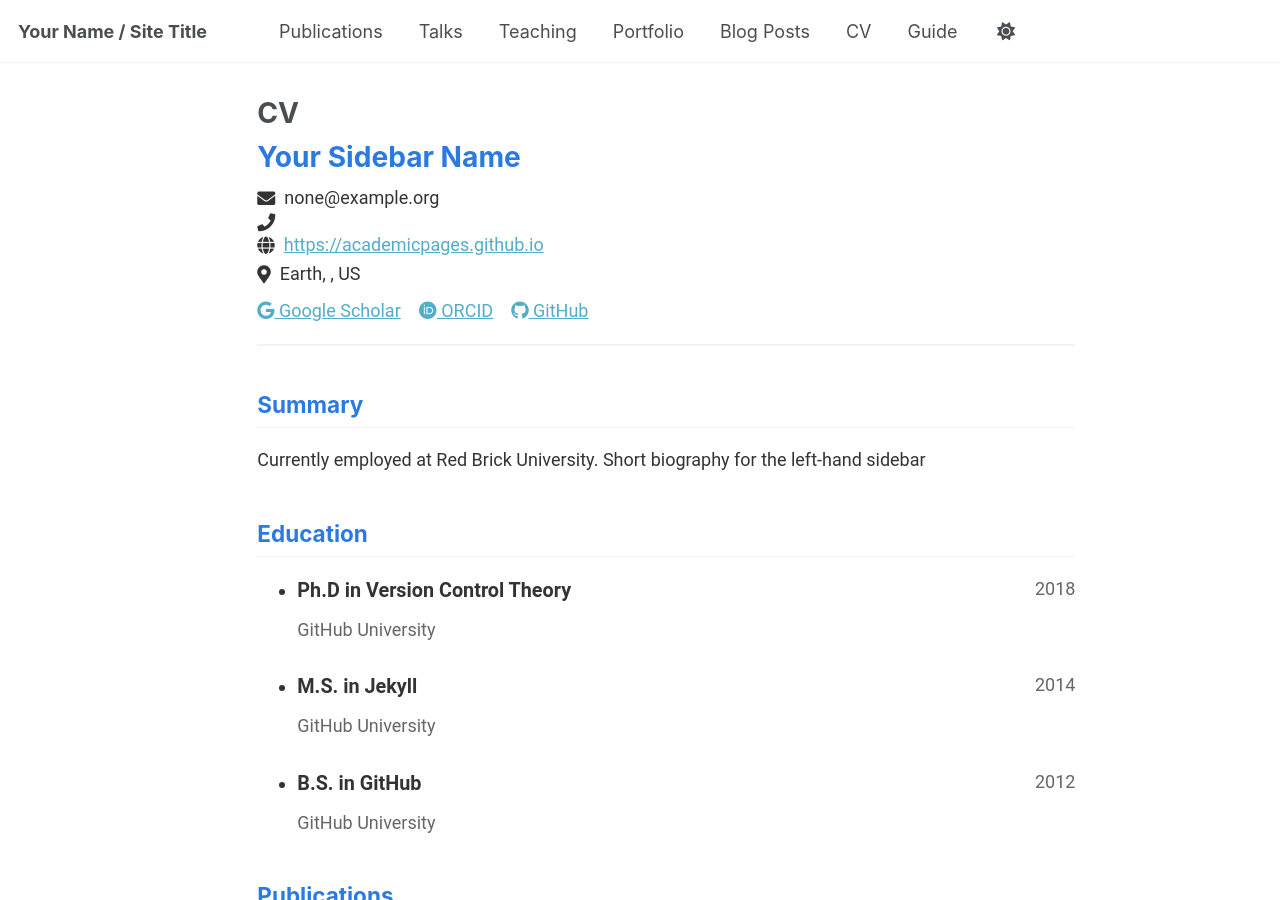
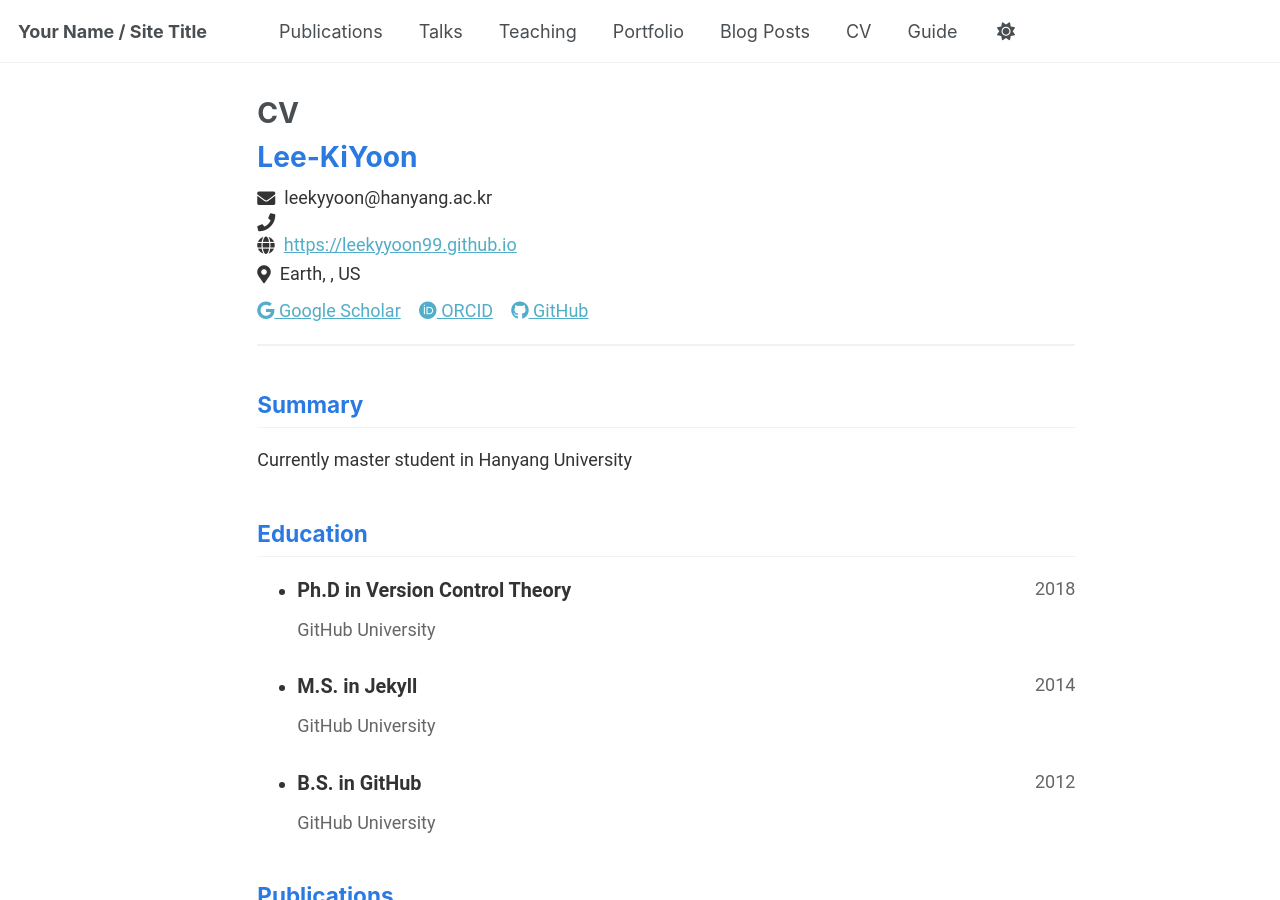
Before and after one commit to leekyyoon99/leekyyoon99.github.io, a Jekyll site: the page built from _pages/cv-json.md, in a window 1280 px wide and 900 px high. Built offline with Jekyll 4.4.1, drawn with Linux system fonts in a browser that asks for light colours.

Commit message:
Update cv.json

```diff
--- a/_data/cv.json
+++ b/_data/cv.json
@@ -1,10 +1,10 @@
 {
   "basics": {
-    "name": "Your Sidebar Name",
-    "email": "none@example.org",
+    "name": "Lee-KiYoon",
+    "email": "leekyyoon@hanyang.ac.kr",
     "phone": "",
-    "website": "https://academicpages.github.io",
-    "summary": "Currently employed at Red Brick University. Short biography for the left-hand sidebar",
+    "website": "https://leekyyoon99.github.io",
+    "summary": "Currently master student in Hanyang University",
     "location": {
       "address": "",
       "postalCode": "",
@@ -16,17 +16,17 @@
       {
         "network": "Google Scholar",
         "username": "",
-        "url": "https://scholar.google.com/citations?user=PS_CX0AAAAAJ"
+        "url": ""
       },
       {
         "network": "ORCID",
         "username": "",
-        "url": "http://orcid.org/yourorcidurl"
+        "url": ""
       },
       {
         "network": "GitHub",
         "username": "academicpages",
-        "url": "https://github.com/academicpages"
+        "url": "https://github.com/leekyyoon99"
       }
     ]
   },
```
